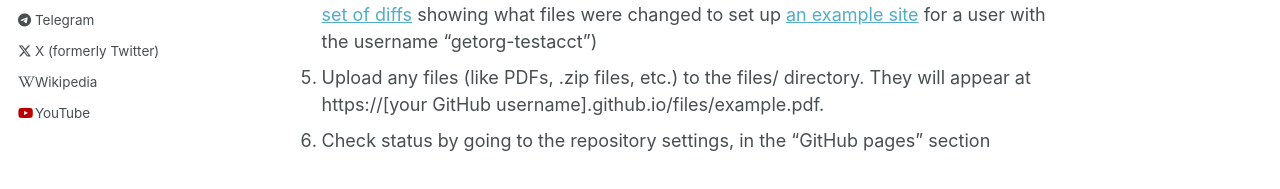
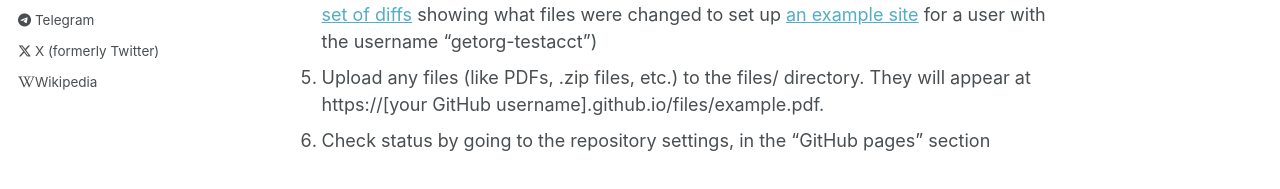
Before and after one commit to nevmenandr/homepage, a Jekyll site: the page built from _pages/about.md, in a window 1280 px wide and 900 px high, scrolled down 555 px. Shown: the part 708-897 px from the top of the window. Built offline with Jekyll 4.4.1, drawn with Linux system fonts in a browser that asks for light colours; some web fonts are replaced.

Commit message:
Update _config.yml

```diff
--- a/_config.yml
+++ b/_config.yml
@@ -70,7 +70,7 @@ author:
   weibo            : # Username
   wikipedia        : "Nevmenandr" # Username
   xing             : # Username
-  youtube          : "user-qr7te9em6r" # Username
+  youtube          : # "user-qr7te9em6r" # Username
   zhihu            : # URL
 
 
```
